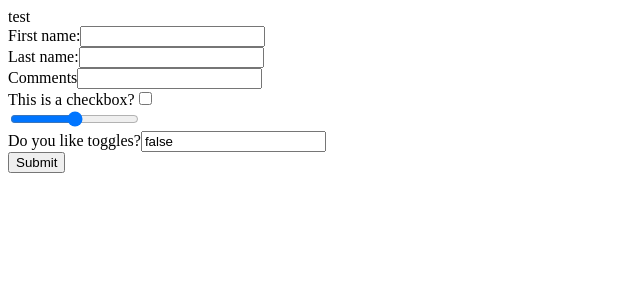
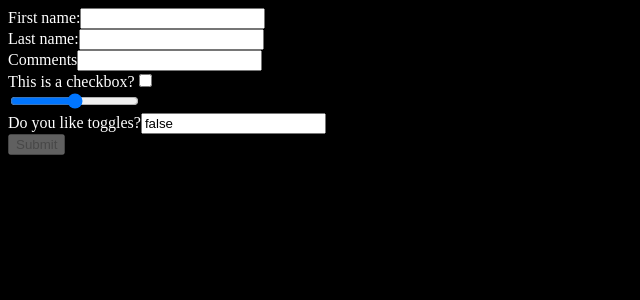
Before and after one commit to ValerioPinsone/dynamicFormTest, an Angular app: page / in a window 1280 px wide. Shown: the top 300 px of the page, without its empty margins (0-640 px from the left). Built offline with nearby package versions, Linux system fonts and the light colour scheme.

Commit message:
funzionante fase 1

```diff
--- a/src/app/app.component.html
+++ b/src/app/app.component.html
@@ -1,2 +1,2 @@
-test
+
 <app-json-form [jsonFormData]="formData"></app-json-form>
--- a/src/app/app.module.ts
+++ b/src/app/app.module.ts
@@ -4,7 +4,7 @@ import { BrowserModule } from '@angular/platform-browser';
 import { AppRoutingModule } from './app-routing.module';
 import { AppComponent } from './app.component';
 import { JsonFormComponent } from './components/json-form/json-form.component';
-import { ReactiveFormsModule } from '@angular/forms';
+import { ReactiveFormsModule, FormsModule } from '@angular/forms';
 import { HttpClientModule } from '@angular/common/http';
 
 @NgModule({
@@ -16,6 +16,7 @@ import { HttpClientModule } from '@angular/common/http';
     BrowserModule,
     AppRoutingModule,
     ReactiveFormsModule,
+    FormsModule,
     HttpClientModule
   ],
   providers: [],
--- a/src/app/components/json-form/json-form.component.html
+++ b/src/app/components/json-form/json-form.component.html
@@ -1,12 +1,61 @@
+
 <form [formGroup]="myForm" (ngSubmit)="onSubmit()">
   <div *ngFor="let control of jsonFormData?.controls">
     <label>{{ control.label }}</label>
     <input
       [type]="control.type"
-      [name]="control.name"
-      [value]="control.value"
+      [ngModel]="control.value"
+      [formControlName]="control.name"
     />
 
   </div>
-  <button type="submit">Submit</button>
+  <button type="submit" [disabled]="!myForm.valid">Submit</button>
 </form>
+
+
+<!--  <form [formGroup]="myForm" (ngSubmit)="onSubmit()">
+  <div *ngFor="let control of jsonFormData?.controls">
+    <label *ngIf="control.label !== ''">{{ control.label }}</label>
+    <input
+      *ngIf="
+        [
+          'text',
+          'password',
+          'email',
+          'number',
+          'search',
+          'tel',
+          'url'
+        ].includes(control.type)
+      "
+      [type]="control.type"
+      [name]="control.name"
+      [value]="control.value"
+    >
+    <textarea
+      *ngIf="control.type === 'textarea'"
+      [name]="control.name"
+      [value]="control.value"
+    ></textarea>
+    <checkbox
+      *ngIf="control.type === 'checkbox'"
+      [formControlName]="control.name"
+      checked="control.value"
+    ></checkbox>
+    <toggle
+      *ngIf="control.type === 'toggle'"
+      [formControlName]="control.name"
+      checked="control.value"
+    ></toggle>
+    <range
+      *ngIf="control.type === 'range'"
+      min="control.options.min"
+      max="control.options.max"
+      [formControlName]="control.name"
+    >
+
+    </range>
+  </div>
+  <button expand="full" type="submit">Submit</button>
+</form>
+ -->
--- a/src/app/components/json-form/json-form.component.ts
+++ b/src/app/components/json-form/json-form.component.ts
@@ -1,4 +1,4 @@
-import { Component, Input, OnChanges, OnInit, SimpleChanges } from '@angular/core';
+import { ChangeDetectionStrategy, Component, Input, OnChanges, OnInit, SimpleChanges } from '@angular/core';
 import { FormGroup, FormBuilder, Validators } from '@angular/forms';
 
 interface JsonFormValidators {
@@ -33,19 +33,20 @@ export interface JsonFormData {
 
 @Component({
   selector: 'app-json-form',
+  changeDetection: ChangeDetectionStrategy.OnPush,
   templateUrl: './json-form.component.html',
   styleUrls: ['./json-form.component.css']
 })
-export class JsonFormComponent {
+export class JsonFormComponent implements OnChanges{
   @Input() jsonFormData: any;
   public myForm: FormGroup = this.fb.group({});
   constructor(private fb: FormBuilder) {}
 
-/*   ngOnChanges(changes: SimpleChanges) {
+  ngOnChanges(changes: SimpleChanges) {
     if (!changes['jsonFormData'].firstChange) {
-      console.log(this.jsonFormData);
+      this.createForm(this.jsonFormData.controls);
     }
-  } */
+  }
 
 
   createForm(controls: JsonFormControls[]) {
@@ -103,7 +104,7 @@ export class JsonFormComponent {
 
   onSubmit() {
     console.log('Form valid: ', this.myForm.valid);
-    console.log('Form values: ', this.myForm.value);
+    console.log('Form values: ', this.myForm);
   }
 
 
--- a/src/styles.css
+++ b/src/styles.css
@@ -1 +1,5 @@
 /* You can add global styles to this file, and also import other style files */
+body{
+  background-color: black;
+  color:white;
+}
```
